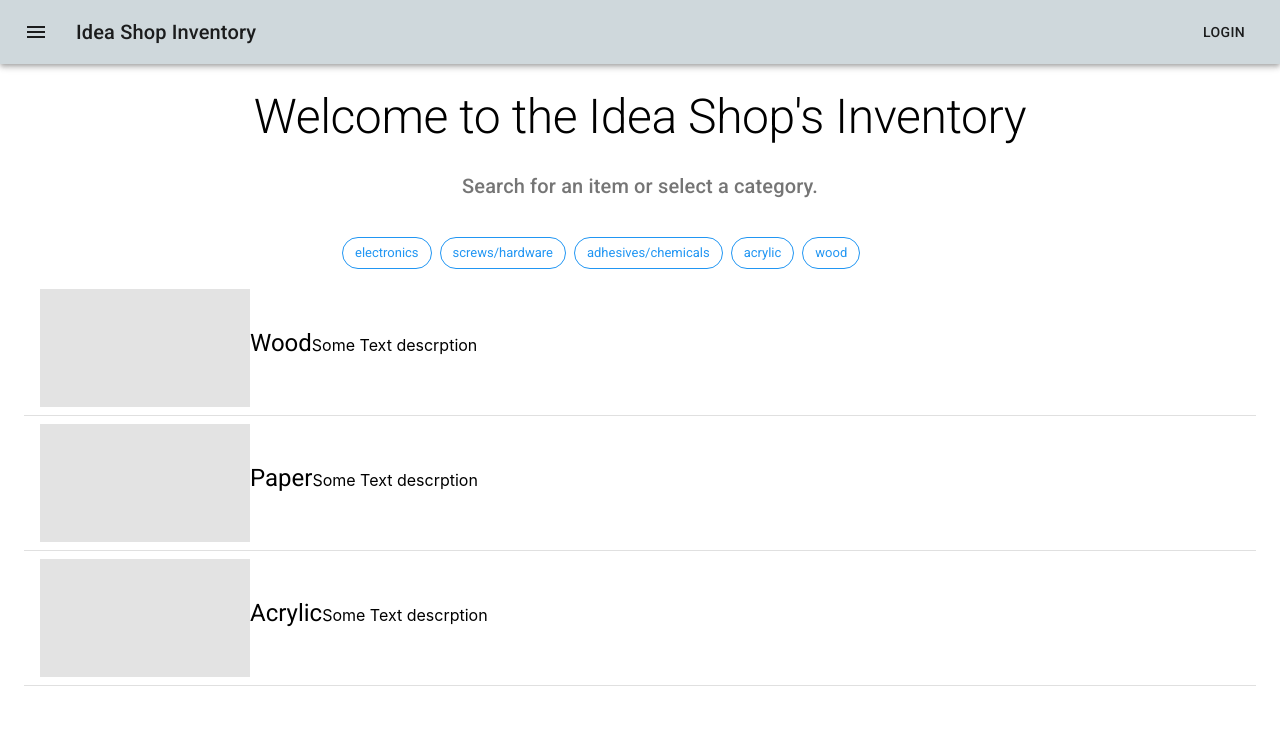
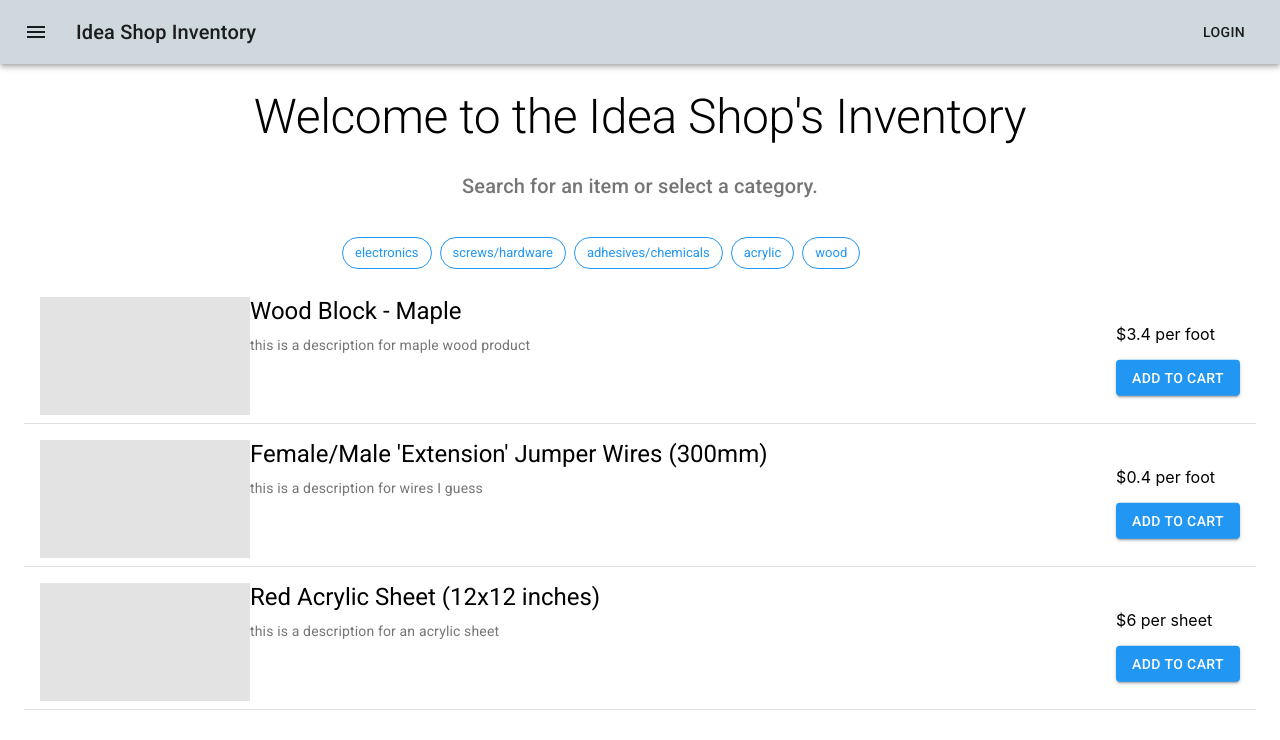
Before and after one commit to iit-ideashop/inventory-app, a React (Create React App) app: page / in a window 1280 px wide. Shown: the top 740 px of the page. Built offline with nearby package versions, Linux system fonts and the light colour scheme.

Commit message:
make reusable list items based on an items array

```diff
--- a/src/components/MainPage.js
+++ b/src/components/MainPage.js
@@ -1,13 +1,12 @@
 import React from 'react';
 import { makeStyles } from '@material-ui/core/styles';
-import Paper from '@material-ui/core/Paper';
 import Grid from '@material-ui/core/Grid';
 import Typography from '@material-ui/core/Typography';
 import List from '@material-ui/core/List';
 import ListItem from '@material-ui/core/ListItem';
 import Divider from '@material-ui/core/Divider';
 import Skeleton from '@material-ui/lab/Skeleton';
-import { Chip } from '@material-ui/core';
+import { Chip, ListItemAvatar, ListItemText, ListItemSecondaryAction, Button } from '@material-ui/core';
 
 const useStyles = makeStyles((theme) => ({
   root: {
@@ -28,17 +27,27 @@ const useStyles = makeStyles((theme) => ({
   },
 }));
 
-const titles = ['Wood', 'Paper', 'Acrylic'];
-const listItems = titles.map((titles) =>
+const items = [
+  {title:"Wood Block - Maple", description:"this is a description for maple wood product", price:3.40, unit:"per foot"},
+  {title:"Female/Male 'Extension' Jumper Wires (300mm)", description:"this is a description for wires I guess", price:0.40, unit:"per foot"},
+  {title:"Red Acrylic Sheet (12x12 inches)", description:"this is a description for an acrylic sheet", price:6.00, unit:"per sheet"}];
+const listItems = items.map((item) =>
   <div>
-  <ListItem>
-    <Skeleton variant="rect" width={210} height={118} />
-      <Typography variant="h5" align='center' gutterBottom>
-        {titles}
-      </Typography>
-      <Typography variant="body" align='center' gutterBottom>
-        Some Text descrption
-      </Typography>
+  <ListItem alignItems="flex-start">
+    <ListItemAvatar>
+      <Skeleton variant="rect" width={210} height={118} />
+    </ListItemAvatar>
+    <ListItemText
+      primary={
+      <Typography variant="h5" gutterBottom>
+        {item.title}
+      </Typography>}
+      secondary={item.description}
+    />
+    <ListItemSecondaryAction flexDirection="column">
+      <p>${item.price} {item.unit}</p>
+      <Button variant="contained" color="secondary">Add to Cart</Button>
+    </ListItemSecondaryAction>
   </ListItem>
   <Divider/>
   </div>
```
